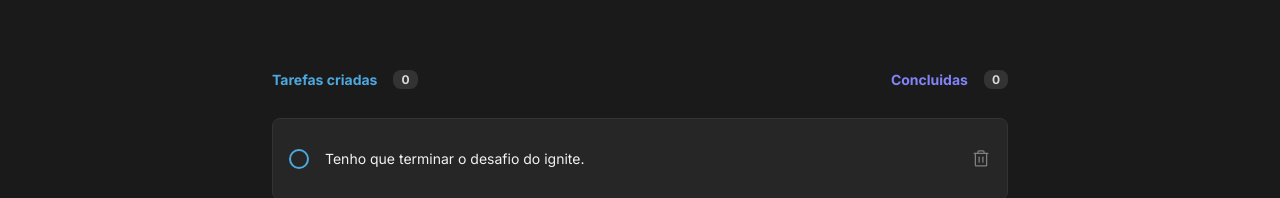
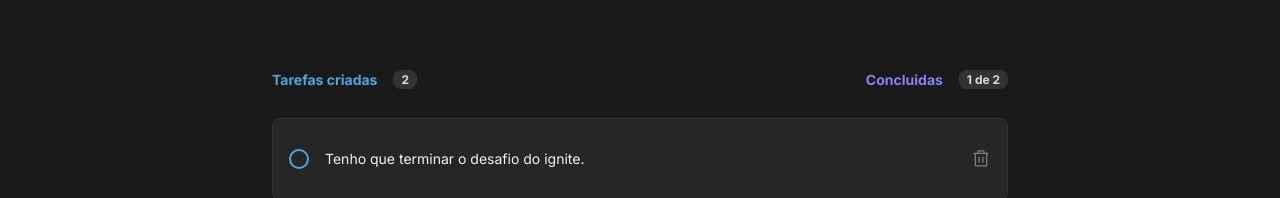
Before and after one commit to odairdev/todo-app, a React (Vite) app: page / in a window 1280 px wide. Shown: the part 228-426 px from the top of the page. Built offline with nearby package versions, Linux system fonts and the light colour scheme.

Commit message:
create todo and check todo features implemented

```diff
--- a/src/App.tsx
+++ b/src/App.tsx
@@ -1,10 +1,11 @@
-import { Header } from "./components/header/Header"
+import { Header } from "./components/header/Header";
 
-import styles from './App.module.css'
-import { CreateToDo } from "./components/createToDo/CreateToDo"
-import { ToDoList } from "./components/todolist/ToDoList"
+import styles from "./App.module.css";
+import { CreateToDo } from "./components/createToDo/CreateToDo";
+import { ToDoList } from "./components/todolist/ToDoList";
+import { useState } from "react";
 
-const todos = [
+const initialTodos = [
   {
     id: 1,
     isDone: false,
@@ -19,17 +20,39 @@ const todos = [
 ];
 
 function App() {
+  const [todos, setTodos] = useState(initialTodos);
 
+  const create = (newTodo: string) => {
+    setTodos((prevState) => [
+      ...prevState,
+      {
+        id: prevState[prevState.length - 1].id + 1,
+        isDone: false,
+        content: newTodo,
+      },
+    ]);
+  };
+
+  const alterList = (id: number, status: boolean) => {
+    setTodos(prevState => prevState.filter(todo => {
+      if(todo.id === id) {
+        todo.isDone = status
+        return todo
+      } else {
+        return todo
+      }
+    }))
+  }
 
   return (
     <div className="App">
       <Header />
       <main className={styles.container}>
-        <CreateToDo />
-        <ToDoList todosList={todos} />
+        <CreateToDo createTodo={create} />
+        <ToDoList todosList={todos} alterList={alterList}/>
       </main>
     </div>
-  )
+  );
 }
 
-export default App
+export default App;
--- a/src/components/createToDo/CreateToDo.tsx
+++ b/src/components/createToDo/CreateToDo.tsx
@@ -3,13 +3,17 @@ import { PlusCircle } from "phosphor-react";
 
 import styles from "./CreateToDo.module.css";
 
-export function CreateToDo() {
+interface CreateToDoProps {
+  createTodo: (newTodo: string) => void;
+}
+
+export function CreateToDo({createTodo}:CreateToDoProps) {
   const [newTodo, setNewTodo] = useState("");
 
   const handleCreateTodo = (e: FormEvent) => {
     e.preventDefault()
 
-    console.log(newTodo)
+    createTodo(newTodo)
   }
 
   return (
--- a/src/components/todolist/ToDoList.tsx
+++ b/src/components/todolist/ToDoList.tsx
@@ -5,25 +5,33 @@ import { Trash } from "phosphor-react";
 import check from '../../assets/check.svg'
 
 interface ToDoListProps {
-  todosList?: Array<{
+  todosList: Array<{
     id: number;
     isDone: boolean;
     content: string
-  }>
+  }>;
+  alterList: (id: number, status: boolean) => void;
 }
 
-export function ToDoList({todosList}: ToDoListProps) {
+export function ToDoList({todosList, alterList}: ToDoListProps) {
+  const todosDone = todosList?.reduce((acc, todo) => {
+    if(todo.isDone === true) {
+      acc += 1
+    }
+
+    return acc
+  }, 0)
 
   return (
     <div className={styles.container}>
       <header>
         <div className={styles.todoCreated}>
           <p>Tarefas criadas</p>
-          <span>0</span>
+          <span>{todosList.length}</span>
         </div>
         <div className={styles.todoDone}>
           <p>Concluidas</p>
-          <span>0</span>
+          <span>{todosDone > 0 ? `${todosDone} de ${todosList?.length}` : '0'}</span>
         </div>
       </header>
       <div className={styles.todolist}>
@@ -38,7 +46,7 @@ export function ToDoList({todosList}: ToDoListProps) {
             {todosList &&
               todosList.map((todo) => (
                 <li key={todo.id}>
-                  <div className={`${styles.todoRadio} ${todo.isDone ? styles.done : ''}`}>
+                  <div className={`${styles.todoRadio} ${todo.isDone ? styles.done : ''}`} onClick={() => alterList(todo.id, !todo.isDone)}>
                     {todo.isDone && (<img src={check}></img>)}
                   </div>
                   <p className={todo.isDone ? styles.isDone : ''} >{todo.content}</p>
--- /dev/null
+++ b/src/context/TodoContext.tsx
@@ -0,0 +1,3 @@
+import { createContext } from "react";
+
+const todoContext = createContext({})
```
